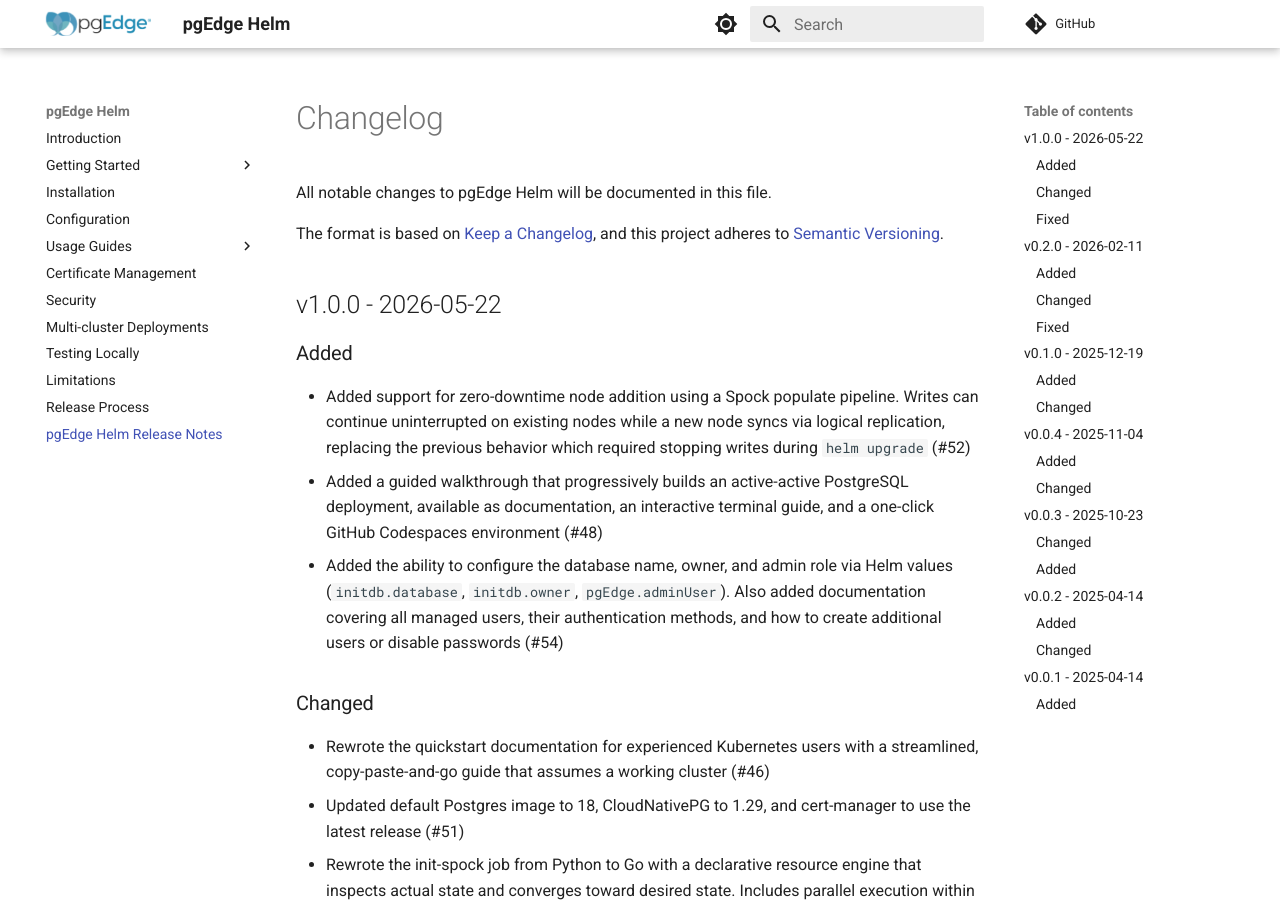
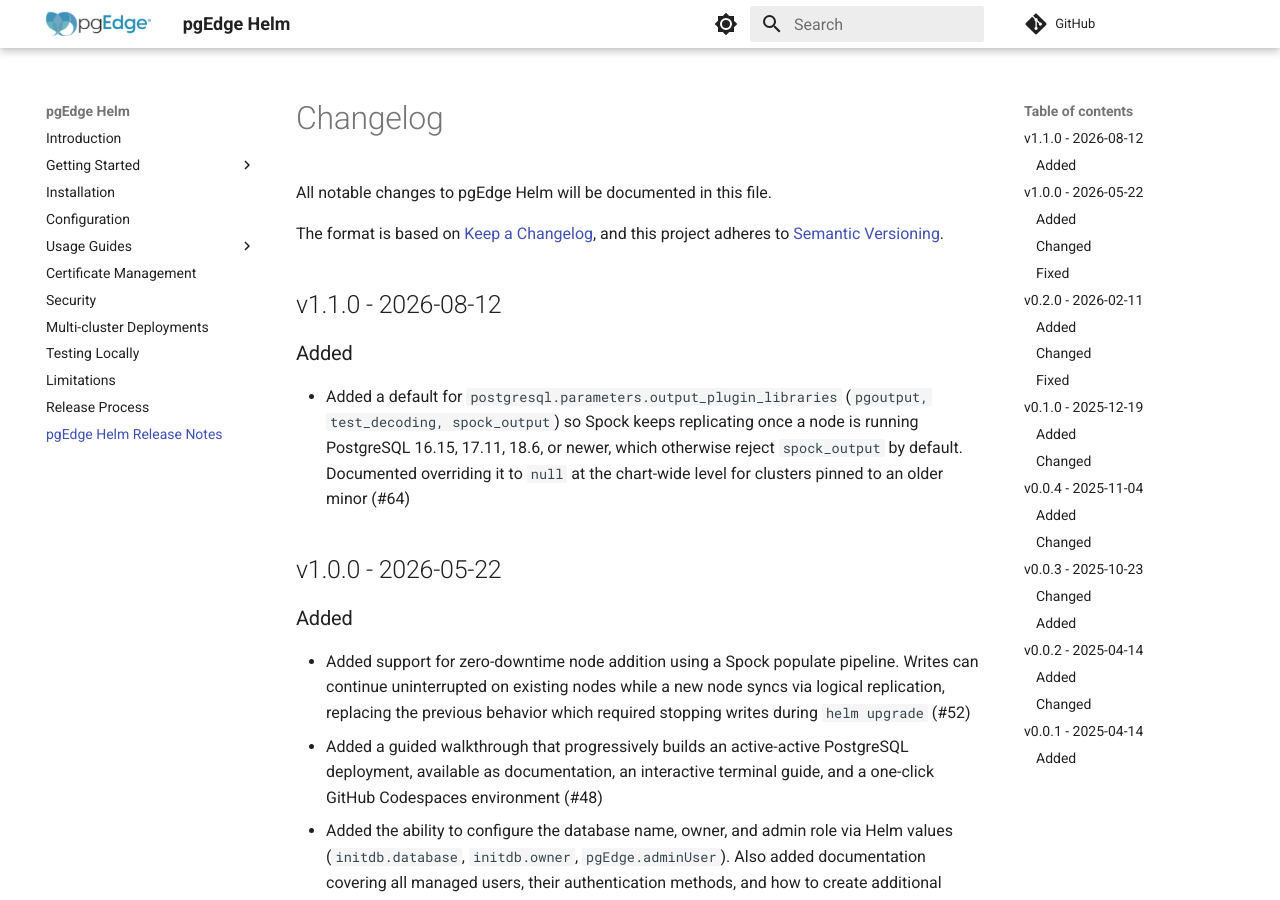
Before and after one commit to pgEdge/pgedge-helm, an MkDocs documentation site: the page built from docs/changelog.md, in a window 1280 px wide and 900 px high. Built offline with MkDocs 1.6.1 and Material for MkDocs 9.7.7, drawn with Linux system fonts in a browser that asks for light colours; comment, search, counter and statistics services are not loaded.

Commit message:
build(release): bump version to v1.1.0 (#65)

```diff
--- a/Chart.yaml
+++ b/Chart.yaml
@@ -9,4 +9,4 @@
 maintainers:
   - name: pgEdge
     url: https://github.com/pgEdge
-version: 1.0.0
+version: 1.1.0
--- a/docs/changelog.md
+++ b/docs/changelog.md
@@ -4,6 +4,12 @@
 
 The format is based on [Keep a Changelog](https://keepachangelog.com/en/1.0.0/),
 and this project adheres to [Semantic Versioning](https://semver.org/spec/v2.0.0.html).
+
+## v1.1.0 - 2026-08-12
+
+### Added
+
+- Added a default for `postgresql.parameters.output_plugin_libraries` (`pgoutput, test_decoding, spock_output`) so Spock keeps replicating once a node is running PostgreSQL 16.15, 17.11, 18.6, or newer, which otherwise reject `spock_output` by default. Documented overriding it to `null` at the chart-wide level for clusters pinned to an older minor (#64)
 
 ## v1.0.0 - 2026-05-22
 
```
Also changed, not shown: CHANGELOG.md (+6 -0 lines), README.md (+1 -1 lines), changes/v1.1.0.md (added, +5 -0 lines), 1 other file.
